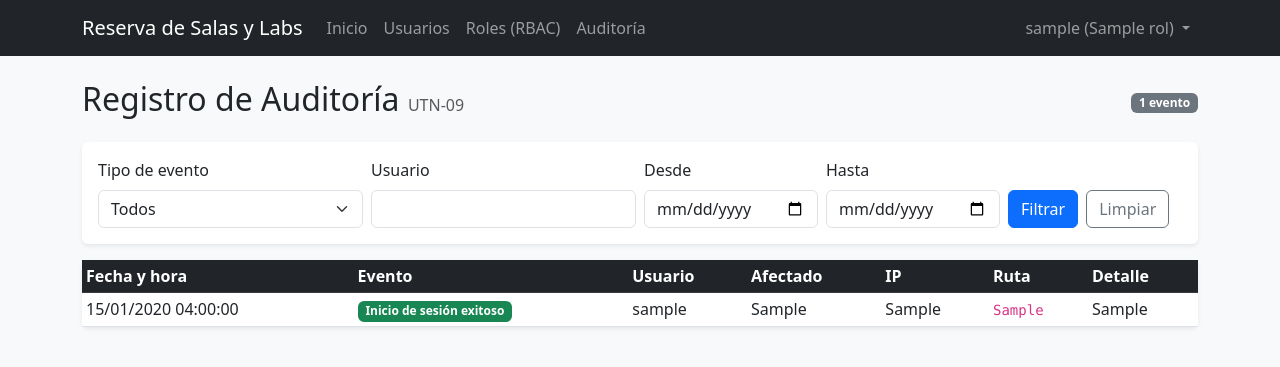
After one commit to JorgeGonzalez-18/Proyecto2Seguridad-ISW622, a Django app: page /auditoria/ in a window 1280 px wide. The commit adds this page. Shown: the top 367 px of the page. Run offline with Django 5.2, Linux system fonts and the light colour scheme; a user stored in the database is signed in; tables that the repository leaves empty hold one stand-in row (values such as "Sample post").

Commit message:
feat(audit): implement SuperAdmin-only audit log dashboard with filters

```diff
--- /dev/null
+++ b/auditoria/templates/auditoria/panel.html
@@ -0,0 +1,90 @@
+{% extends 'base.html' %}
+{% block title %}Registro de Auditoría{% endblock %}
+{% block content %}
+<div class="d-flex justify-content-between align-items-center mb-3">
+    <h2>Registro de Auditoría <small class="text-muted fs-6">UTN-09</small></h2>
+    <span class="badge bg-secondary">{{ total }} evento{{ total|pluralize }}</span>
+</div>
+
+<form method="get" class="card card-body shadow-sm border-0 mb-3">
+    <div class="row g-2 align-items-end">
+        <div class="col-md-3">
+            <label class="form-label" for="tipo">Tipo de evento</label>
+            <select name="tipo" id="tipo" class="form-select">
+                <option value="">Todos</option>
+                {% for valor, etiqueta in tipos %}
+                <option value="{{ valor }}" {% if filtros.tipo == valor %}selected{% endif %}>{{ etiqueta }}</option>
+                {% endfor %}
+            </select>
+        </div>
+        <div class="col-md-3">
+            <label class="form-label" for="usuario">Usuario</label>
+            <input type="text" name="usuario" id="usuario" class="form-control" value="{{ filtros.usuario }}">
+        </div>
+        <div class="col-md-2">
+            <label class="form-label" for="desde">Desde</label>
+            <input type="date" name="desde" id="desde" class="form-control" value="{{ filtros.desde }}">
+        </div>
+        <div class="col-md-2">
+            <label class="form-label" for="hasta">Hasta</label>
+            <input type="date" name="hasta" id="hasta" class="form-control" value="{{ filtros.hasta }}">
+        </div>
+        <div class="col-md-2 d-flex gap-2">
+            <button type="submit" class="btn btn-primary">Filtrar</button>
+            <a href="{% url 'panel_auditoria' %}" class="btn btn-outline-secondary">Limpiar</a>
+        </div>
+    </div>
+</form>
+
+<div class="card shadow-sm border-0">
+    <div class="card-body p-0 table-responsive">
+        <table class="table table-hover table-sm mb-0">
+            <thead class="table-dark">
+                <tr>
+                    <th>Fecha y hora</th>
+                    <th>Evento</th>
+                    <th>Usuario</th>
+                    <th>Afectado</th>
+                    <th>IP</th>
+                    <th>Ruta</th>
+                    <th>Detalle</th>
+                </tr>
+            </thead>
+            <tbody>
+                {% for log in pagina %}
+                <tr>
+                    <td class="text-nowrap">{{ log.fecha|date:"d/m/Y H:i:s" }}</td>
+                    <td>
+                        {% if log.tipo_evento == 'LOGIN_OK' %}<span class="badge bg-success">{{ log.get_tipo_evento_display }}</span>
+                        {% elif log.tipo_evento == 'LOGIN_FAIL' %}<span class="badge bg-warning text-dark">{{ log.get_tipo_evento_display }}</span>
+                        {% elif log.tipo_evento == 'ACCESO_403' %}<span class="badge bg-danger">{{ log.get_tipo_evento_display }}</span>
+                        {% else %}<span class="badge bg-info text-dark">{{ log.get_tipo_evento_display }}</span>{% endif %}
+                    </td>
+                    <td>{{ log.username_intentado|default:"-" }}</td>
+                    <td>{{ log.usuario_afectado|default:"-" }}</td>
+                    <td>{{ log.ip|default:"-" }}</td>
+                    <td><code>{{ log.ruta|default:"-" }}</code></td>
+                    <td>{{ log.detalle }}</td>
+                </tr>
+                {% empty %}
+                <tr><td colspan="7" class="text-center text-muted py-4">No hay eventos para los filtros seleccionados.</td></tr>
+                {% endfor %}
+            </tbody>
+        </table>
+    </div>
+</div>
+
+{% if pagina.has_other_pages %}
+<nav class="mt-3">
+    <ul class="pagination justify-content-center">
+        {% if pagina.has_previous %}
+        <li class="page-item"><a class="page-link" href="?{% if querystring %}{{ querystring }}&{% endif %}page={{ pagina.previous_page_number }}">Anterior</a></li>
+        {% endif %}
+        <li class="page-item disabled"><span class="page-link">Página {{ pagina.number }} de {{ pagina.paginator.num_pages }}</span></li>
+        {% if pagina.has_next %}
+        <li class="page-item"><a class="page-link" href="?{% if querystring %}{{ querystring }}&{% endif %}page={{ pagina.next_page_number }}">Siguiente</a></li>
+        {% endif %}
+    </ul>
+</nav>
+{% endif %}
+{% endblock %}
--- /dev/null
+++ b/auditoria/urls.py
@@ -0,0 +1,7 @@
+from django.urls import path
+
+from . import views
+
+urlpatterns = [
+    path("auditoria/", views.panel_auditoria, name="panel_auditoria"),
+]
--- /dev/null
+++ b/auditoria/views.py
@@ -0,0 +1,70 @@
+from datetime import datetime, timedelta
+
+from django.contrib.auth.decorators import login_required
+from django.core.paginator import Paginator
+from django.shortcuts import render
+from django.utils import timezone
+
+from usuarios.decorators import requiere_rol
+
+from .models import LogAuditoria
+
+
+def _parsear_fecha(valor):
+    try:
+        return datetime.strptime(valor, "%Y-%m-%d").date()
+    except (TypeError, ValueError):
+        return None
+
+
+@login_required(login_url="login")
+@requiere_rol(["SuperAdmin"])
+def panel_auditoria(request):
+    """
+    UTN-09: Panel de auditoría accesible únicamente por el SuperAdmin.
+    Cualquier otro rol recibe HTTP 403 (que a su vez queda auditado).
+    Filtros: tipo de evento, usuario, rango de fechas. Paginado.
+    """
+    logs = LogAuditoria.objects.select_related("usuario").all()
+
+    tipo = request.GET.get("tipo", "")
+    usuario = request.GET.get("usuario", "").strip()
+    desde = _parsear_fecha(request.GET.get("desde"))
+    hasta = _parsear_fecha(request.GET.get("hasta"))
+
+    if tipo in dict(LogAuditoria.TIPOS_EVENTO):
+        logs = logs.filter(tipo_evento=tipo)
+    else:
+        tipo = ""
+    if usuario:
+        logs = logs.filter(username_intentado__icontains=usuario)
+    if desde:
+        inicio = timezone.make_aware(datetime.combine(desde, datetime.min.time()))
+        logs = logs.filter(fecha__gte=inicio)
+    if hasta:
+        fin = timezone.make_aware(datetime.combine(hasta + timedelta(days=1), datetime.min.time()))
+        logs = logs.filter(fecha__lt=fin)
+
+    paginador = Paginator(logs, 25)
+    pagina = paginador.get_page(request.GET.get("page"))
+
+    # Conserva los filtros en los enlaces de paginación
+    params = request.GET.copy()
+    params.pop("page", None)
+
+    return render(
+        request,
+        "auditoria/panel.html",
+        {
+            "pagina": pagina,
+            "tipos": LogAuditoria.TIPOS_EVENTO,
+            "filtros": {
+                "tipo": tipo,
+                "usuario": usuario,
+                "desde": request.GET.get("desde", "") if desde else "",
+                "hasta": request.GET.get("hasta", "") if hasta else "",
+            },
+            "querystring": params.urlencode(),
+            "total": paginador.count,
+        },
+    )
--- a/config/urls.py
+++ b/config/urls.py
@@ -6,6 +6,7 @@ urlpatterns = [
     path("admin/", admin.site.urls),
     path("", inicio_view, name="inicio"),
     path("", include("usuarios.urls")),
+    path("", include("auditoria.urls")),
 ]
 
 # UTN-06: Manejador global del error HTTP 403 Forbidden
--- a/templates/base.html
+++ b/templates/base.html
@@ -22,6 +22,7 @@
                     <li class="nav-item"><a class="nav-link" href="{% url 'lista_usuarios' %}">Usuarios</a></li>
                     {% if user.is_superuser or user.rol.nombre == 'SuperAdmin' %}
                     <li class="nav-item"><a class="nav-link" href="{% url 'lista_roles' %}">Roles (RBAC)</a></li>
+                    <li class="nav-item"><a class="nav-link" href="{% url 'panel_auditoria' %}">Auditoría</a></li>
                     {% endif %}
                     {% endif %}
                 </ul>
```
Also changed, not shown: auditoria/tests.py (+45 -0 lines).
